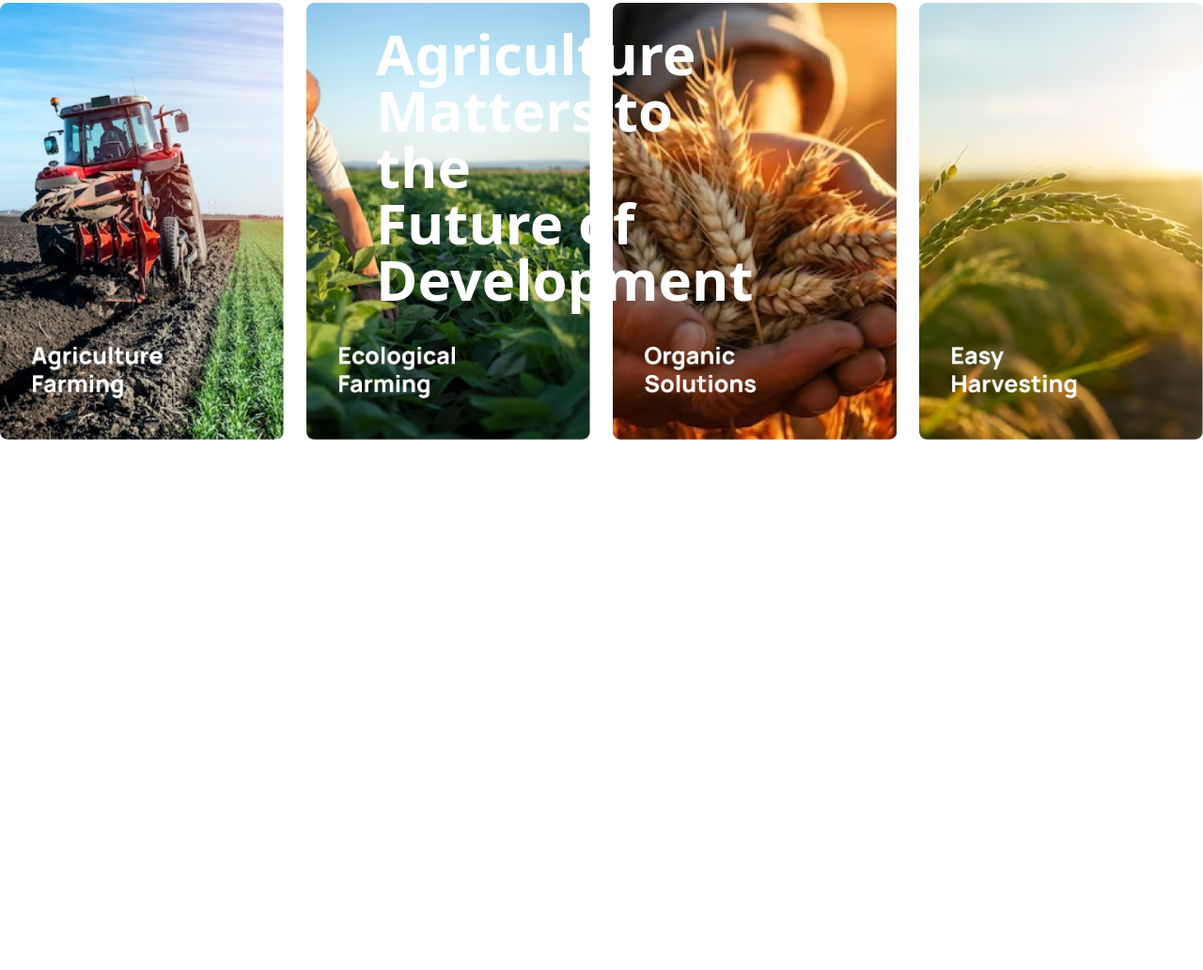
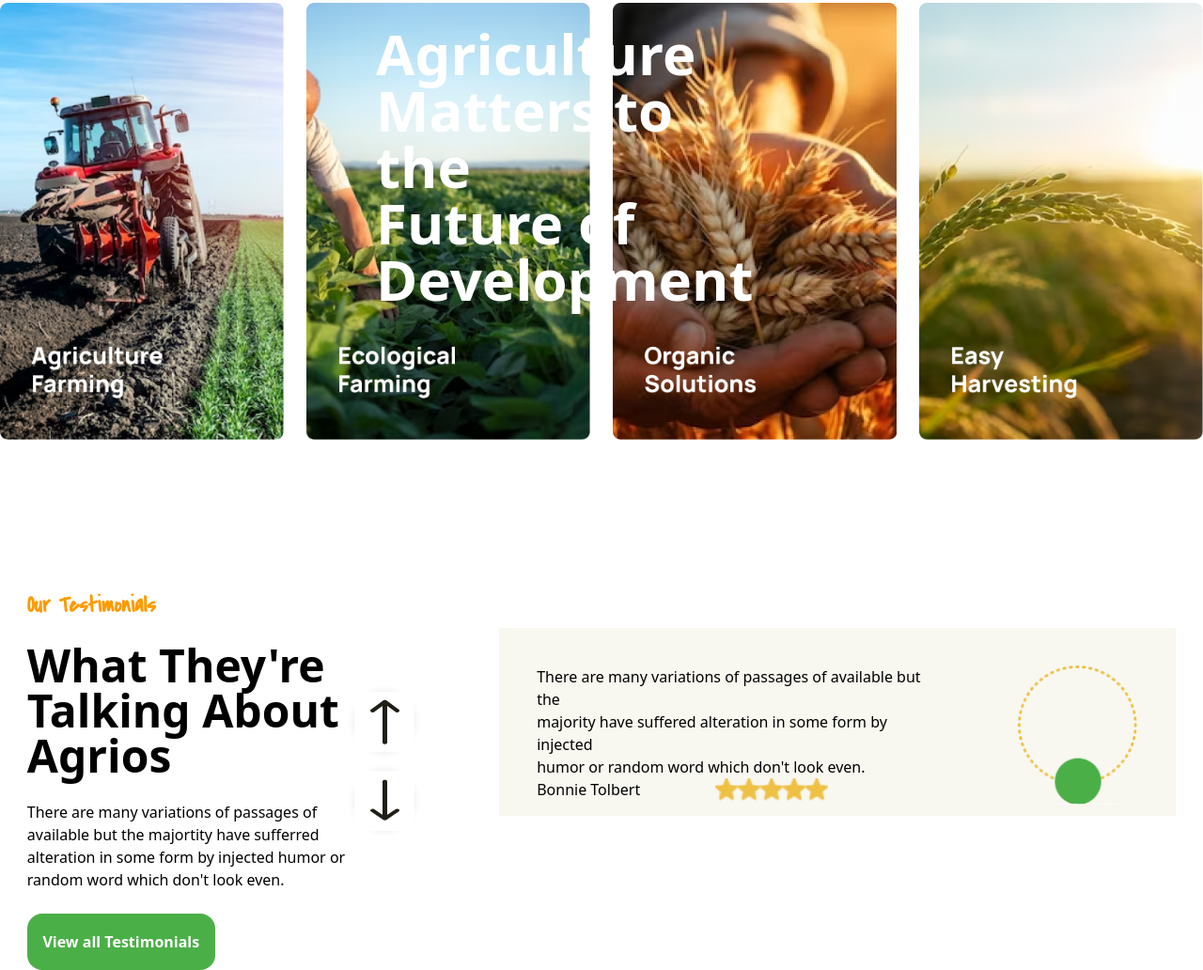
Before and after one commit to patrick-walshak/AGRICULTURAL-FARMING, a website built with Vite: page index.html in a window 1280 px wide. Shown: the part 3293-4325 px from the top of the page at 94% size. Before the commit the page ends 3761 px from the top, so only its background shows below. Built offline with nearby package versions, Linux system fonts and the light colour scheme; files whose address does not match are found by name.

Commit message:
initial commit

```diff
--- a/index.html
+++ b/index.html
@@ -283,8 +283,51 @@
       </section>
 
       <section>
-        <div>
+        <div class="flex justify-center gap-20 mt-30">
+          <div class="flex items-center">
+            <div>
+              <p style="font-family: 'Covered By Your Grace', cursive;"  class=" text-2xl mt-10 font-extrabold text-amber-500">Our Testimonials</p>
+              <h2 class="text-5xl mt-6 font-extrabold">What They're<br>
+                  Talking About<br>
+                  Agrios</h2>
+              <p class="mt-6">There are many variations of passages of<br>
+                  available but the majortity have sufferred<br>
+                  alteration in some form by injected humor or<br>
+                  random word which don't look even.</p>
+              <div class="w-50 h-15 bg-[#4baf47] mt-6 flex items-center justify-center font-extrabold text-white rounded-2xl">
+                <button>View all Testimonials</button>
+              </div>
+            </div>
+            <div>
+              <img src="src/img/div.swiper-button (1).png" alt="">
+              <img src="src/img/div.swiper-button.png" alt="">
+            </div>
+          </div>
 
+
+          <div class="w-180 h-50  bg-[#f8f7f0] mt-20">
+            <div class="flex gap-20 p-10">
+              <div>
+                <p>There are many variations of passages of available but the<br>
+                    majority have suffered alteration in some form by injected<br>
+                    humor or random word which don't look even.</p>
+                <div class="flex gap-20">
+                  <p>Bonnie Tolbert</p>
+                  <div class="flex">
+                    <img src="src/img/Vector (8).png" alt="">
+                    <img src="src/img/Vector (8).png" alt="">
+                    <img src="src/img/Vector (8).png" alt="">
+                    <img src="src/img/Vector (8).png" alt="">
+                    <img src="src/img/Vector (8).png" alt="">
+                  </div>
+                </div>
+              </div>
+
+              <div>
+                <img src="src/img/div.avatar-wrap.png" alt="">
+              </div>
+            </div>
+          </div>
         </div>
       </section>
   </body>
```
Also changed, not shown: src/img/Vector (8).png (added), src/img/div.avatar-wrap.png (added), src/img/div.swiper-button (1).png (added), src/img/div.swiper-button.png (added).
